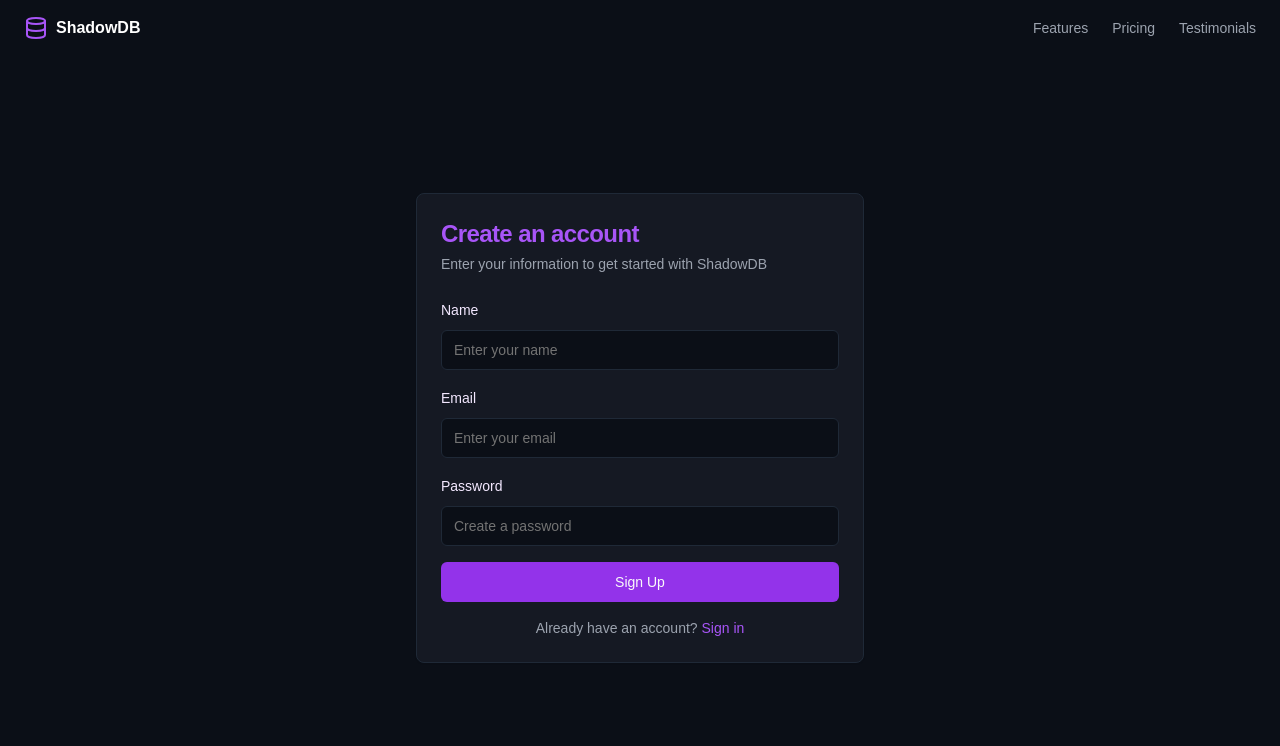
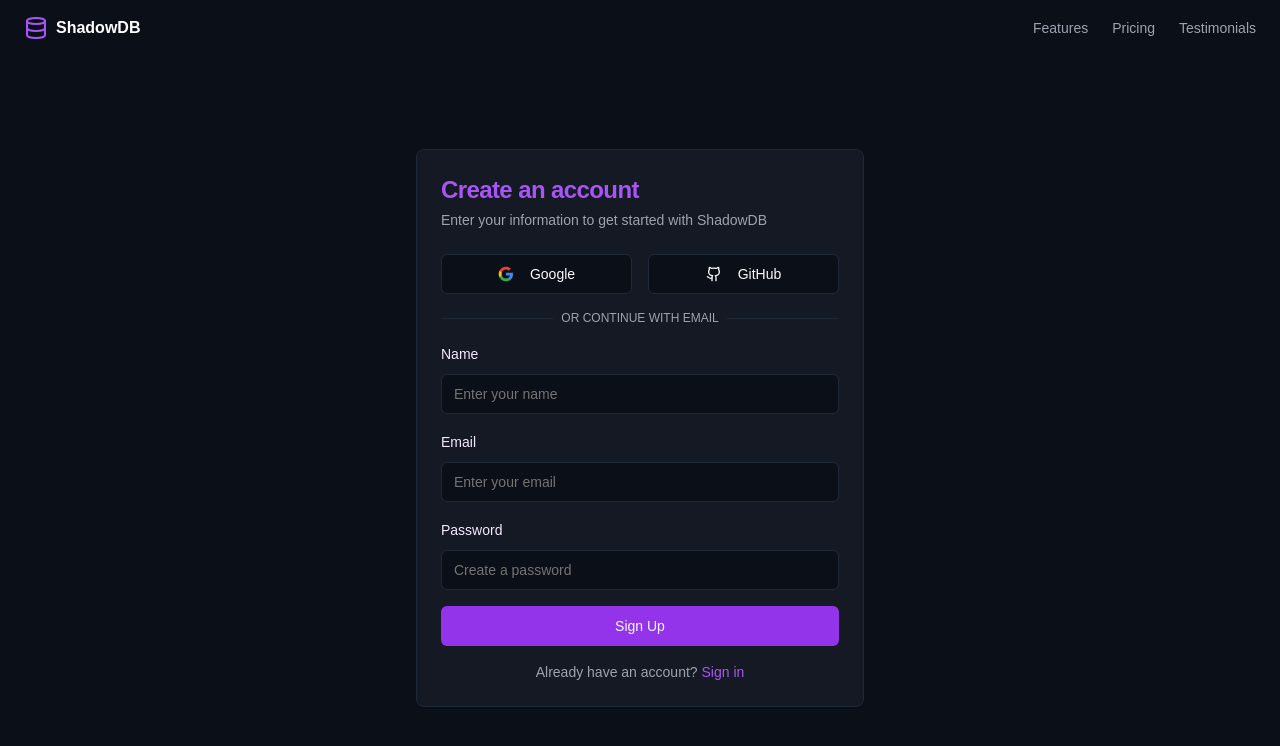
Before and after one commit to varun0310t/ShadowDB, a Next.js app in the folder src/shadowdb/: page /Users/Signup in a window 1280 px wide. Shown: the top 746 px of the page. Built offline with nearby package versions, Linux system fonts and the light colour scheme.

Commit message:
added oauth options in signup page too and added clear toast for email verification

```diff
--- a/src/shadowdb/src/app/Users/Signup/page.tsx
+++ b/src/shadowdb/src/app/Users/Signup/page.tsx
@@ -1,6 +1,6 @@
 "use client";
 import Link from "next/link";
-import { Database } from "lucide-react";
+import { Database, Github } from "lucide-react";
 import { useForm } from "react-hook-form";
 import { zodResolver } from "@hookform/resolvers/zod";
 import { z } from "zod";
@@ -11,6 +11,8 @@
 import { signUpEmail } from "@/client/lib/services/authService";
 import { toast } from "react-toastify";
 import { useRouter } from "next/navigation";
+import { useState } from "react";
+import { signIn } from "next-auth/react";
 import {
   Card,
   CardContent,
@@ -34,6 +36,33 @@
 
 export default function SignUpPage() {
   const router = useRouter();
+  const [isGoogleLoading, setIsGoogleLoading] = useState(false);
+  const [isGithubLoading, setIsGithubLoading] = useState(false);
+
+  const handleGoogleSignUp = async () => {
+    try {
+      setIsGoogleLoading(true);
+      await signIn("google", { callbackUrl: "/" });
+    } catch (error) {
+      console.error("Google sign-up error:", error);
+      toast.error("Failed to sign up with Google");
+    } finally {
+      setIsGoogleLoading(false);
+    }
+  };
+
+  const handleGithubSignUp = async () => {
+    try {
+      setIsGithubLoading(true);
+      await signIn("github", { callbackUrl: "/" });
+    } catch (error) {
+      console.error("GitHub sign-up error:", error);
+      toast.error("Failed to sign up with GitHub");
+    } finally {
+      setIsGithubLoading(false);
+    }
+  };
+
   const {
     register,
     handleSubmit,
@@ -41,12 +70,11 @@
   } = useForm<SignUpData>({
     resolver: zodResolver(signUpSchema),
   });
-
   // Update the mutation with proper typing
   const mutation = useMutation<SignUpData, Error, SignUpData>({
     mutationFn: (data: SignUpData) => signUpEmail(data),
     onSuccess: () => {
-      toast.success("Account created successfully");
+      toast.success("Account created successfully! Please check your email to verify your account before logging in.");
       router.push("/Users/login");
     },
     onError: (error: Error) => {
@@ -99,9 +127,67 @@
             <CardDescription className="text-gray-400">
               Enter your information to get started with ShadowDB
             </CardDescription>
-          </CardHeader>
-          <CardContent>
-            <form className="space-y-4" onSubmit={handleSubmit(onSubmit)}>
+          </CardHeader>          <CardContent>
+            <div className="grid gap-4">
+              <div className="grid grid-cols-2 gap-4">
+                <Button
+                  variant="outline"
+                  className="bg-[#0B0F17] border-gray-800 hover:bg-[#151923] text-stone-50 hover:text-gray-500"
+                  onClick={handleGoogleSignUp}
+                  disabled={isGoogleLoading}
+                  type="button"
+                >
+                  {isGoogleLoading ? (
+                    <div className="mr-2 h-4 w-4 animate-spin rounded-full border-2 border-t-transparent" />
+                  ) : (
+                    <svg className="mr-2 h-4 w-4" viewBox="0 0 24 24">
+                      <path
+                        d="M22.56 12.25c0-.78-.07-1.53-.2-2.25H12v4.26h5.92c-.26 1.37-1.04 2.53-2.21 3.31v2.77h3.57c2.08-1.92 3.28-4.74 3.28-8.09z"
+                        fill="#4285F4"
+                      />
+                      <path
+                        d="M12 23c2.97 0 5.46-.98 7.28-2.66l-3.57-2.77c-.98.66-2.23 1.06-3.71 1.06-2.86 0-5.29-1.93-6.16-4.53H2.18v2.84C3.99 20.53 7.7 23 12 23z"
+                        fill="#34A853"
+                      />
+                      <path
+                        d="M5.84 14.09c-.22-.66-.35-1.36-.35-2.09s.13-1.43.35-2.09V7.07H2.18C1.43 8.55 1 10.22 1 12s.43 3.45 1.18 4.93l2.85-2.22.81-.62z"
+                        fill="#FBBC05"
+                      />
+                      <path
+                        d="M12 5.38c1.62 0 3.06.56 4.21 1.64l3.15-3.15C17.45 2.09 14.97 1 12 1 7.7 1 3.99 3.47 2.18 7.07l3.66 2.84c.87-2.6 3.3-4.53 6.16-4.53z"
+                        fill="#EA4335"
+                      />
+                    </svg>
+                  )}
+                  Google
+                </Button>
+                <Button
+                  variant="outline"
+                  className="bg-[#0B0F17] border-gray-800 hover:bg-[#151923] text-stone-50 hover:text-gray-500"
+                  onClick={handleGithubSignUp}
+                  disabled={isGithubLoading}
+                  type="button"
+                >
+                  {isGithubLoading ? (
+                    <div className="mr-2 h-4 w-4 animate-spin rounded-full border-2 border-t-transparent" />
+                  ) : (
+                    <Github className="mr-2 h-4 w-4" />
+                  )}
+                  GitHub
+                </Button>
+              </div>
+              <div className="relative">
+                <div className="absolute inset-0 flex items-center">
+                  <span className="w-full border-t border-gray-800" />
+                </div>
+                <div className="relative flex justify-center text-xs uppercase">
+                  <span className="bg-[#151923] px-2 text-gray-400">
+                    Or continue with email
+                  </span>
+                </div>
+              </div>
+
+              <form className="space-y-4" onSubmit={handleSubmit(onSubmit)}>
               <div className="space-y-2 text-purple-100">
                 <Label htmlFor="name">Name</Label>
                 <Input
@@ -141,21 +227,22 @@
                     {errors.password.message}
                   </p>
                 )}
-              </div>
-              <Button
+              </div>              <Button
                 type="submit"
                 disabled={isSubmitting}
                 className="w-full bg-purple-600 hover:bg-purple-700"
               >
                 Sign Up
               </Button>
+              </form>
+
               <div className="text-center text-sm text-gray-400">
                 Already have an account?{" "}
                 <Link href="/Users/login" className="text-purple-500 hover:underline">
                   Sign in
                 </Link>
               </div>
-            </form>
+            </div>
           </CardContent>
         </Card>
       </main>
```
